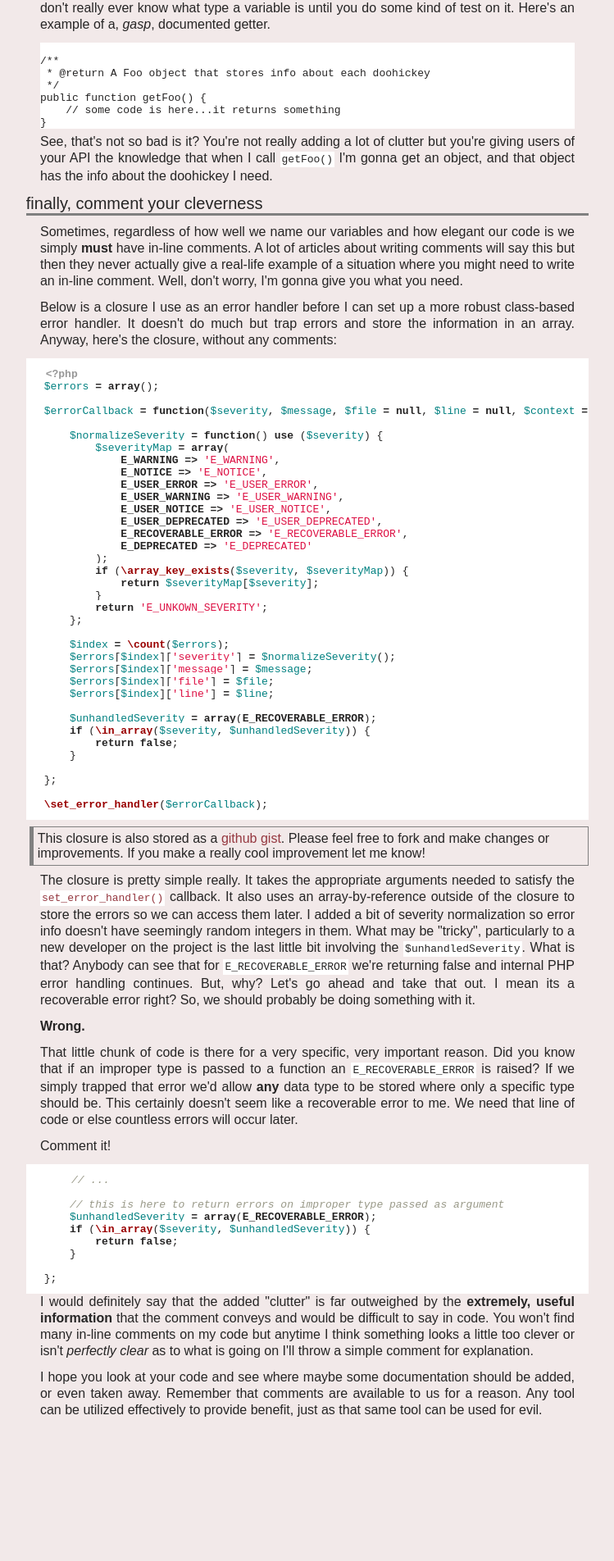
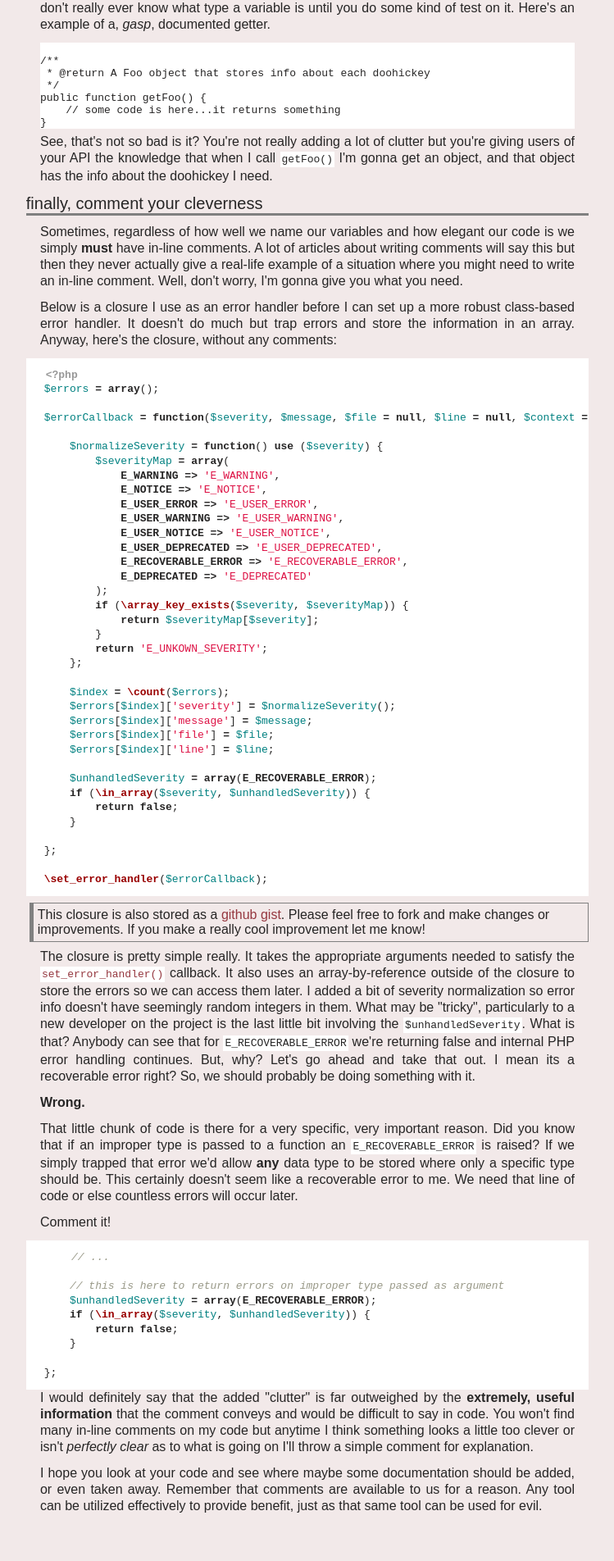
Before and after one commit to cspray/archived-blog, a Jekyll site: the page built from _posts/2012-01-02-comments-arent-evil.html, in a window 1280 px wide. Shown: the part 974-2878 px from the top of the page at 82% size, without its empty margins (265-1014 px from the left). Built offline with Jekyll 4.4.1, drawn with Linux system fonts in a browser that asks for light colours; before the commit the page ends 2761 px from its top, so only the background shows below that.

Commit message:
UPD syntax.css giving code lines more height in highlighting

```diff
--- a/_includes/syntax.css
+++ b/_includes/syntax.css
@@ -1,4 +1,4 @@
-.highlight  { background: #ffffff; overflow-x:scroll; padding:5px; }
+.highlight  { background: #ffffff; overflow-x:scroll; padding:5px; line-height: 1.1em; }
 .highlight .c { color: #999988; font-style: italic } /* Comment */
 .highlight .err { color: #a61717; background-color: #e3d2d2 } /* Error */
 .highlight .k { font-weight: bold } /* Keyword */
```
